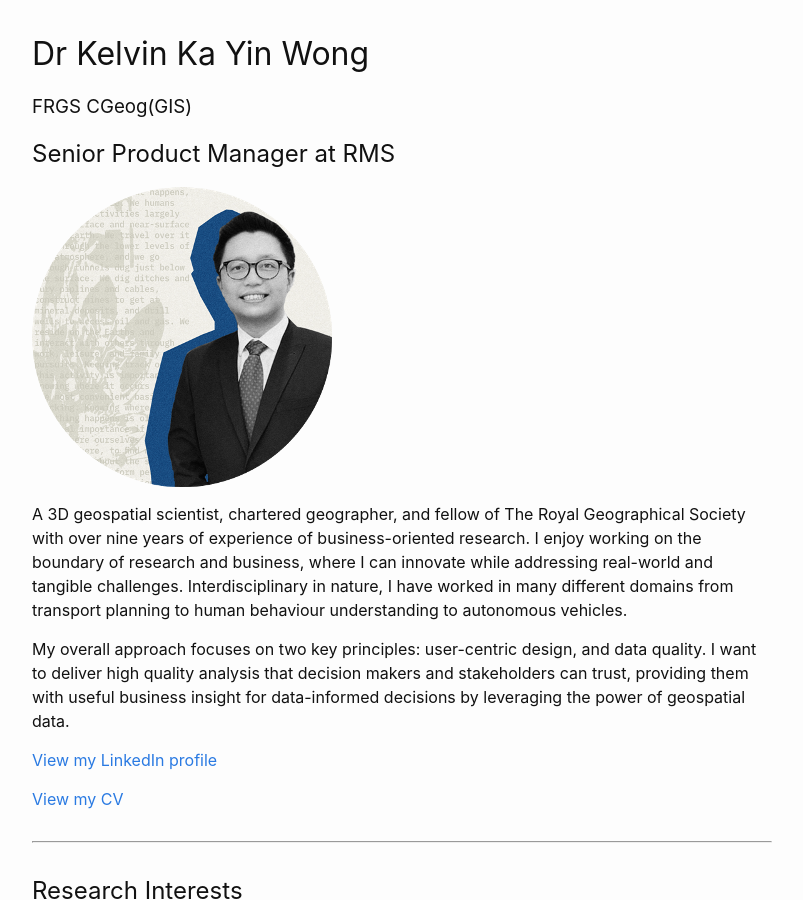
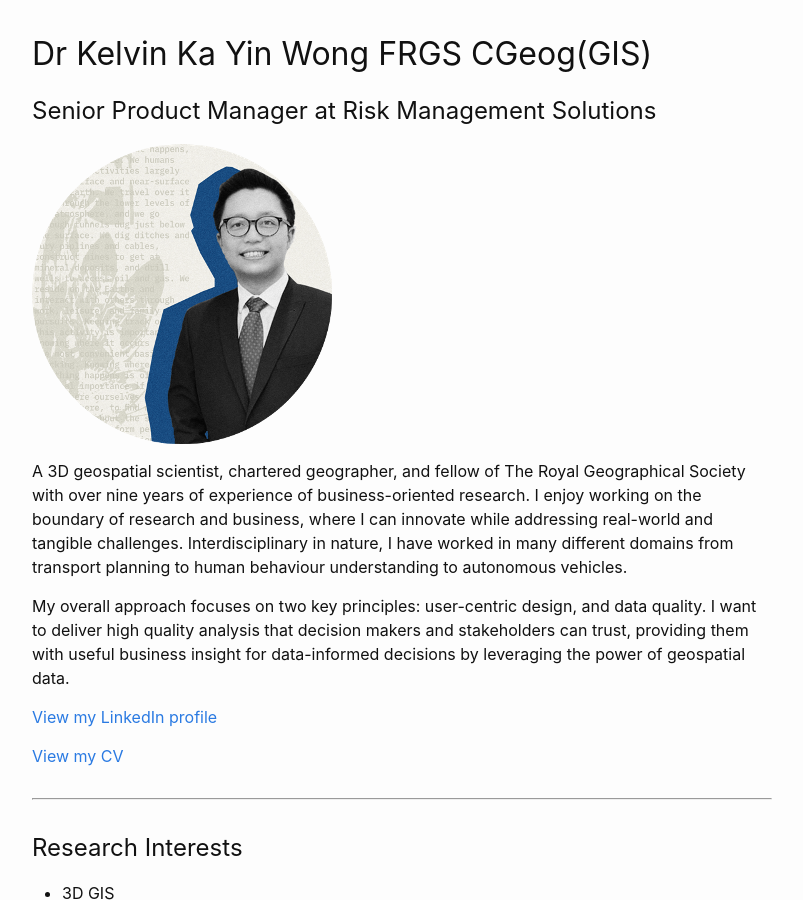
Before and after one commit to kel196/kel196.github.io, a Jekyll site: the page built from index.md, in a window 1280 px wide and 900 px high. Shown: the whole window, without its empty margins (238-1041 px from the left). Built offline with Jekyll 4.4.1, drawn with Linux system fonts in a browser that asks for light colours; our own code applies the rules of GitHub Pages for plain Markdown files.

Commit message:
Update index.md

```diff
--- a/index.md
+++ b/index.md
@@ -1,7 +1,5 @@
-# Dr Kelvin Ka Yin Wong
-### FRGS CGeog(GIS)
-
-## Senior Product Manager at RMS
+# Dr Kelvin Ka Yin Wong FRGS CGeog(GIS)
+## Senior Product Manager at Risk Management Solutions
 
 
 ![Dr Kelvin Wong](http://kel196.github.io/icon.png)
```
